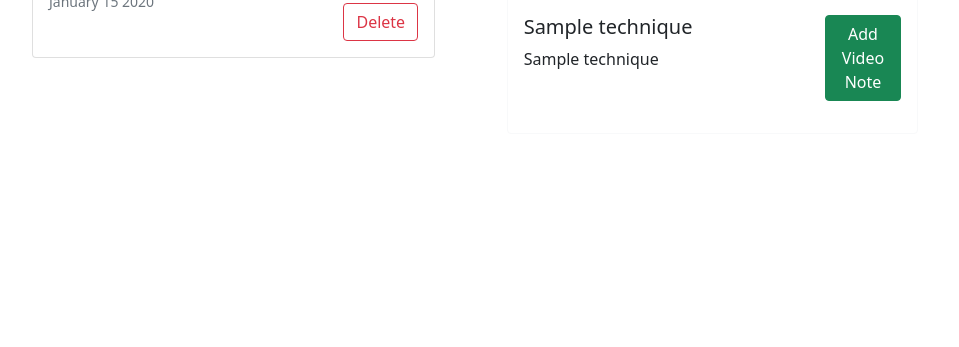
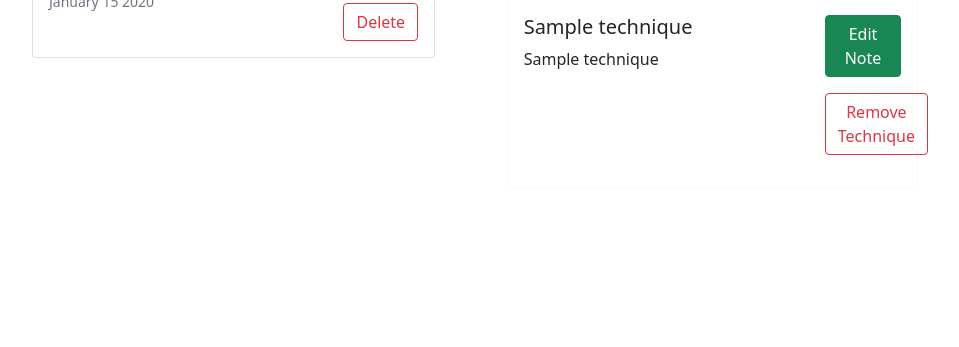
Before and after one commit to nicholasDWinters/capstone_1, a Flask app: template templates/show.html in a window 1280 px wide; the page is wider, and only the part inside the window is pictured. Shown: the part 453-800 px from the top of that part, without its empty margins (28-987 px from the left). Run offline with Flask 2, Linux system fonts and the light colour scheme; the template is opened without the code that fills it: values that come from a table or form of the project are taken from there, others are empty; tables that the repository leaves empty hold one stand-in row (values such as "Sample post"); parts of the project's set-up code (start-up, migrations or seed data) failed here and were passed over.

Commit message:
can add video notes, and notes show on show page

```diff
--- a/app.py
+++ b/app.py
@@ -10,7 +10,7 @@ import os
 # API key can be obtained from YouTube Data API website, and SECRET KEY is in relation to session; create both of these
 from secrets import API_KEY, SECRET_KEY
 from models import db, connect_db, User, Technique, Training_Note
-from forms import UserAddForm, LoginForm, TrainingNoteForm, EditTrainingNoteForm
+from forms import UserAddForm, LoginForm, TrainingNoteForm, EditTrainingNoteForm, VideoNoteForm
 
 CURR_USER_KEY = "curr_user"
 
@@ -134,7 +134,10 @@ def add_note():
 
     form = TrainingNoteForm()
     user = User.query.get_or_404(g.user.id)
-
+    techniques = Technique.query.filter(Technique.user_id == user.id).all()
+    notes = Training_Note.query.filter(Training_Note.user_id == user.id).all()
+    techniques.reverse()
+    notes.reverse()
     if form.validate_on_submit():
         try:
             content = form.content.data
@@ -148,7 +151,7 @@ def add_note():
             flash('Error adding note!', 'danger')
             return redirect('/')
 
-    return render_template('show.html', user = user, form = form)
+    return render_template('show.html', user = user, form = form, techniques = techniques, notes = notes)
 
 @app.route('/user/notes/<int:note_id>/delete', methods=['POST'])
 def delete_note(note_id):
@@ -225,7 +228,45 @@ def add_technique(videoId, videoTitle, channelTitle):
         return redirect('/')
 
 
+@app.route('/techniques/<int:tech_id>/addNote', methods = ['GET', 'POST'])
+def add_video_note(tech_id):
+    '''add a note to a technique video'''
+    if not g.user:
+        flash("Access unauthorized.", "danger")
+        return redirect("/")
 
+    technique = Technique.query.get_or_404(tech_id)
+    form = VideoNoteForm(obj = technique)
+
+    if form.validate_on_submit():
+        try:
+            technique.video_note = form.video_note.data
+            db.session.commit()
+            flash('Edited note!', 'success')
+            return redirect('/')
+        except:
+            db.session.rollback()
+            flash('Error editing note!', 'danger')
+            return redirect('/')
+    return render_template('addVideoNote.html', form = form)
+
+@app.route('/techniques/<int:technique_id>/delete', methods=['POST'])
+def delete_technique(technique_id):
+    '''delete a technique from database'''
+    if not g.user:
+        flash("Access unauthorized.", "danger")
+        return redirect("/")
+
+    technique = Technique.query.get_or_404(technique_id)
+
+    if technique.user_id != g.user.id:
+        flash("Access unauthorized.", "danger")
+        return redirect("/")
+
+    db.session.delete(technique)
+    db.session.commit()
+    flash('Deleted technique!', 'success')
+    return redirect('/')
 
 # **********************************************************
 # API ROUTE
--- a/forms.py
+++ b/forms.py
@@ -26,3 +26,7 @@ class TrainingNoteForm(FlaskForm):
 class EditTrainingNoteForm(FlaskForm):
     '''form to add a training note'''
     content = TextAreaField('Note', validators=[InputRequired()])
+
+class VideoNoteForm(FlaskForm):
+    '''form to add a video note'''
+    video_note = TextAreaField('Note', validators=[InputRequired(message='Please enter text for your note.')])
--- a/templates/show.html
+++ b/templates/show.html
@@ -20,7 +20,7 @@
             {% endfor %}
             <button class="btn btn-success">Add Note</button>
         </form>
-        {%for note in user.training_notes%}
+        {%for note in notes%}
         <div class="card mb-2">
             <div class="card-body">
                 <div class="row">
@@ -46,7 +46,7 @@
     <div class="col-7 ms-5">
         <h1 class="mb-3">{{user.username}} Techniques</h1>
 
-        {%for technique in user.techniques%}
+        {%for technique in techniques%}
         <div class="row">
             <div class="col-7">
 
@@ -65,7 +65,10 @@
                             </div>
                             <div class='col-3'>
                                 <form class="mb-3" method="POST" action="/techniques/{{technique.id}}/addNote">
-                                    <button class="btn btn-success">Add Video Note</button>
+                                    <button class="btn btn-success">Edit Note</button>
+                                </form>
+                                <form class="mb-3" method="POST" action="/techniques/{{technique.id}}/delete">
+                                    <button class="btn btn-outline-danger">Remove Technique</button>
                                 </form>
 
                             </div>
@@ -74,7 +77,13 @@
                 </div>
             </div>
             <div class="col-5">
-                <p>{{technique.video_note}}</p>
+                <div class="card mb-3 border-light">
+                    <div class="card-body">
+                        <h4 class="card-title">Technique Note:</h4>
+                        <p class="card-text">{{technique.video_note}}</p>
+                    </div>
+                </div>
+
             </div>
         </div>
         {%endfor%}
```
Also changed, not shown: templates/addVideoNote.html (added, +23 -0 lines).
